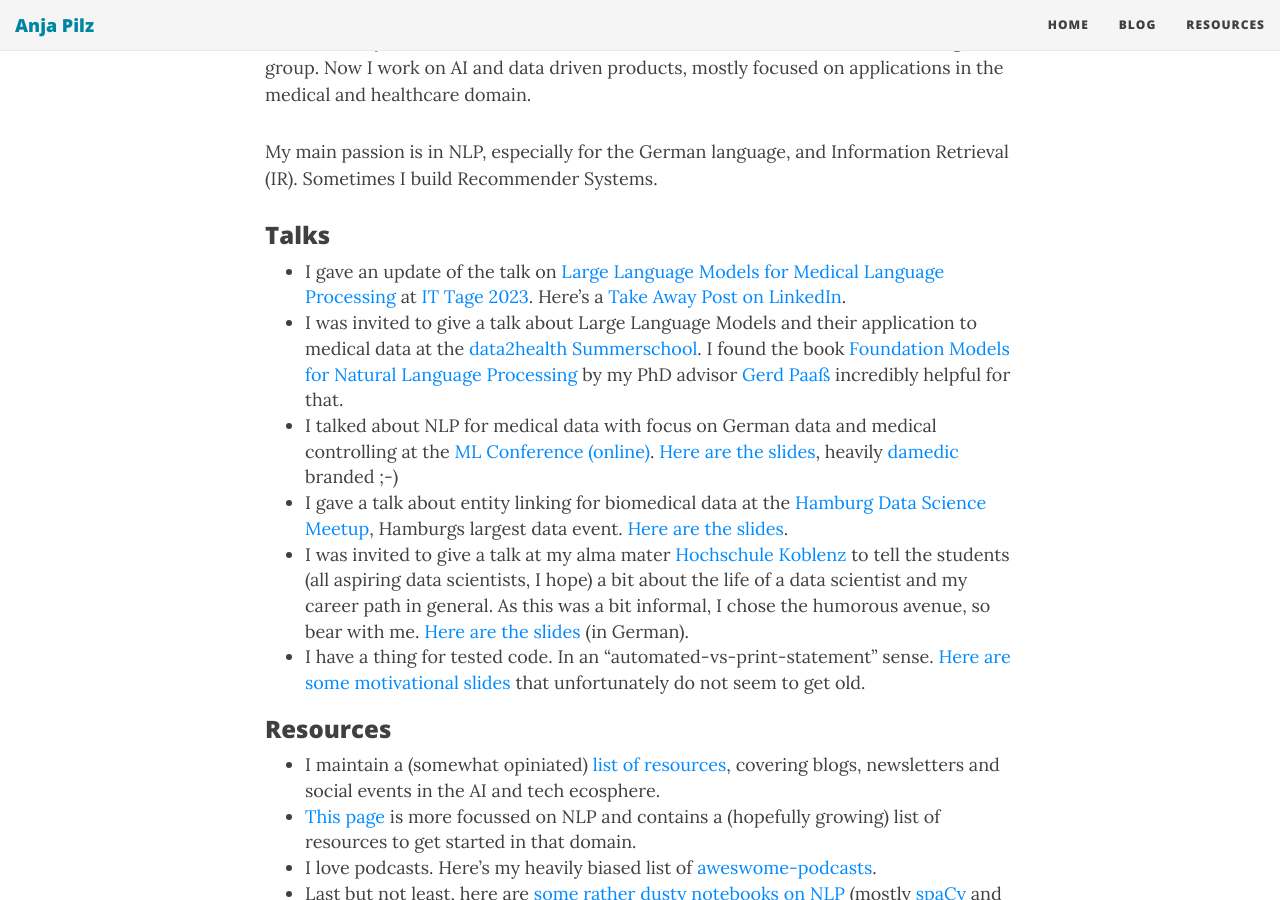
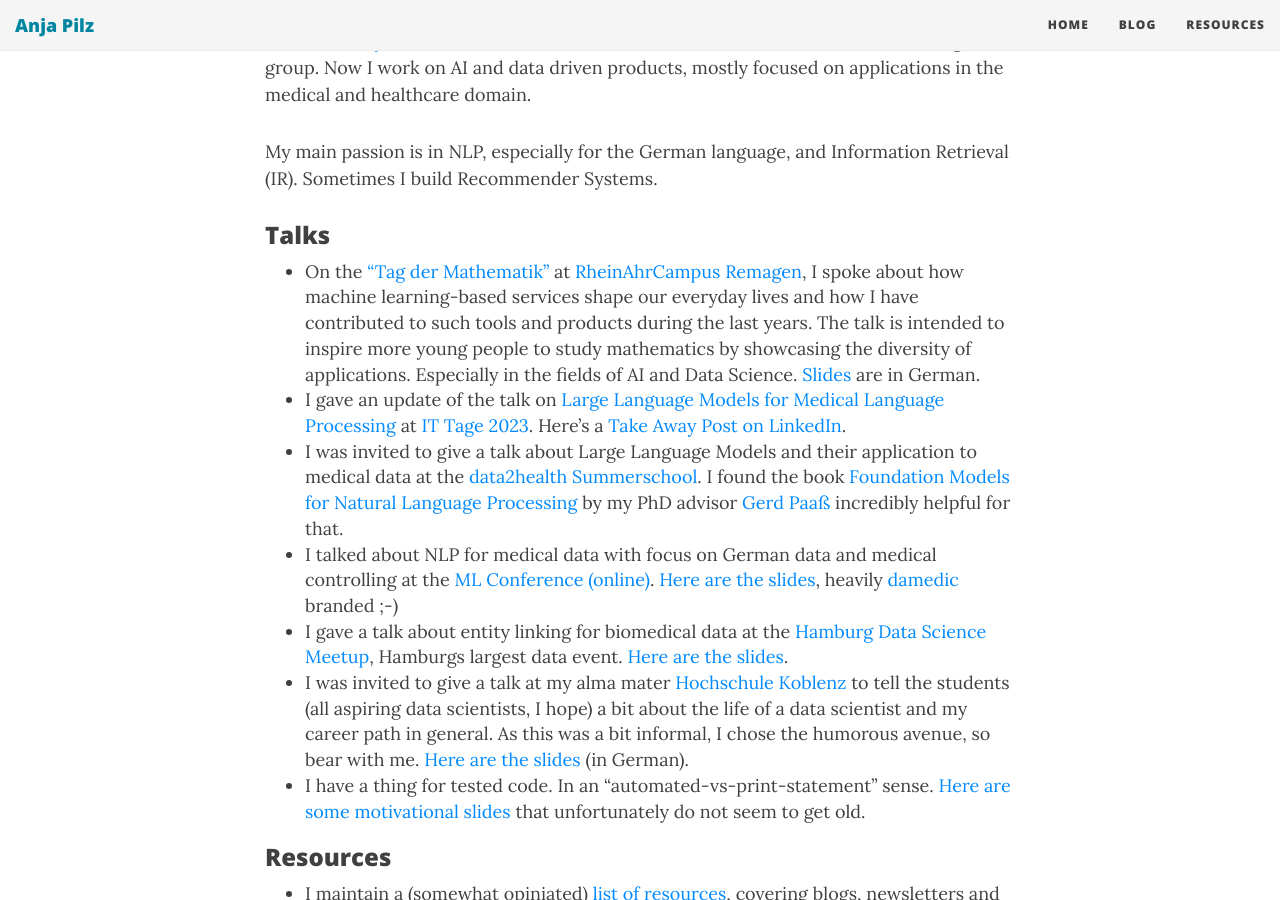
Before and after one commit to aplz/aplz.github.io, a Jekyll site: the page built from index.md, in a window 1280 px wide and 900 px high, scrolled down 414 px. Built offline with Jekyll 4.4.1, drawn with Linux system fonts in a browser that asks for light colours; nearby versions of some CDN libraries.

Commit message:
Add Talk from Tag der Mathematik

```diff
--- a/index.md
+++ b/index.md
@@ -12,6 +12,7 @@ My main passion is in NLP, especially for the German language, and Information R
 
 ### Talks
 
+* On the ["Tag der Mathematik"](https://www.hs-koblenz.de/rac/aktuelles/regelmaessige-veranstaltungen/tag-der-mathematik) at [RheinAhrCampus Remagen](https://www.hs-koblenz.de/rac/index/), I spoke about how machine learning-based services shape our everyday lives and how I have contributed to such tools and products during the last years. The talk is intended to inspire more young people to study mathematics by showcasing the diversity of applications. Especially in the fields of AI and Data Science. [Slides](https://de.slideshare.net/slideshow/a-career-path-in-data-science-machine-learning-im-alltag-7481/272979387) are in German.
 * I gave an update of the talk on [Large Language Models for Medical Language Processing](https://www.slideshare.net/AnjaPilz/konnen-large-language-models-helfen-meinen-patienten-zu-verstehen-d1b1) at [IT Tage 2023](https://www.ittage.informatik-aktuell.de/index.html). Here's a [Take Away Post on LinkedIn](https://www.linkedin.com/posts/damedic_chatgpt-nlp-ki-activity-7158049615135522818-CTE9).
 * I was invited to give a talk about Large Language Models and their application to medical data at the [data2health Summerschool](https://www.data2health.de/de/summerschool). I found the book [Foundation Models for Natural Language Processing](https://link.springer.com/book/10.1007/978-3-031-23190-2) by my PhD advisor [Gerd Paaß](https://www.linkedin.com/in/gerhard-paass-20061359/) incredibly helpful for that.
 * I talked about NLP for medical data with focus on German data and medical controlling at the [ML Conference (online)](https://mlconference.ai/machine-learning-principles/natural-language-processing-for-medical-data/). [Here are the slides](https://www.slideshare.net/AnjaPilz/natural-language-processing-for-medical-data), heavily [damedic](https://www.damedic.ai/en/) branded ;-)
```
